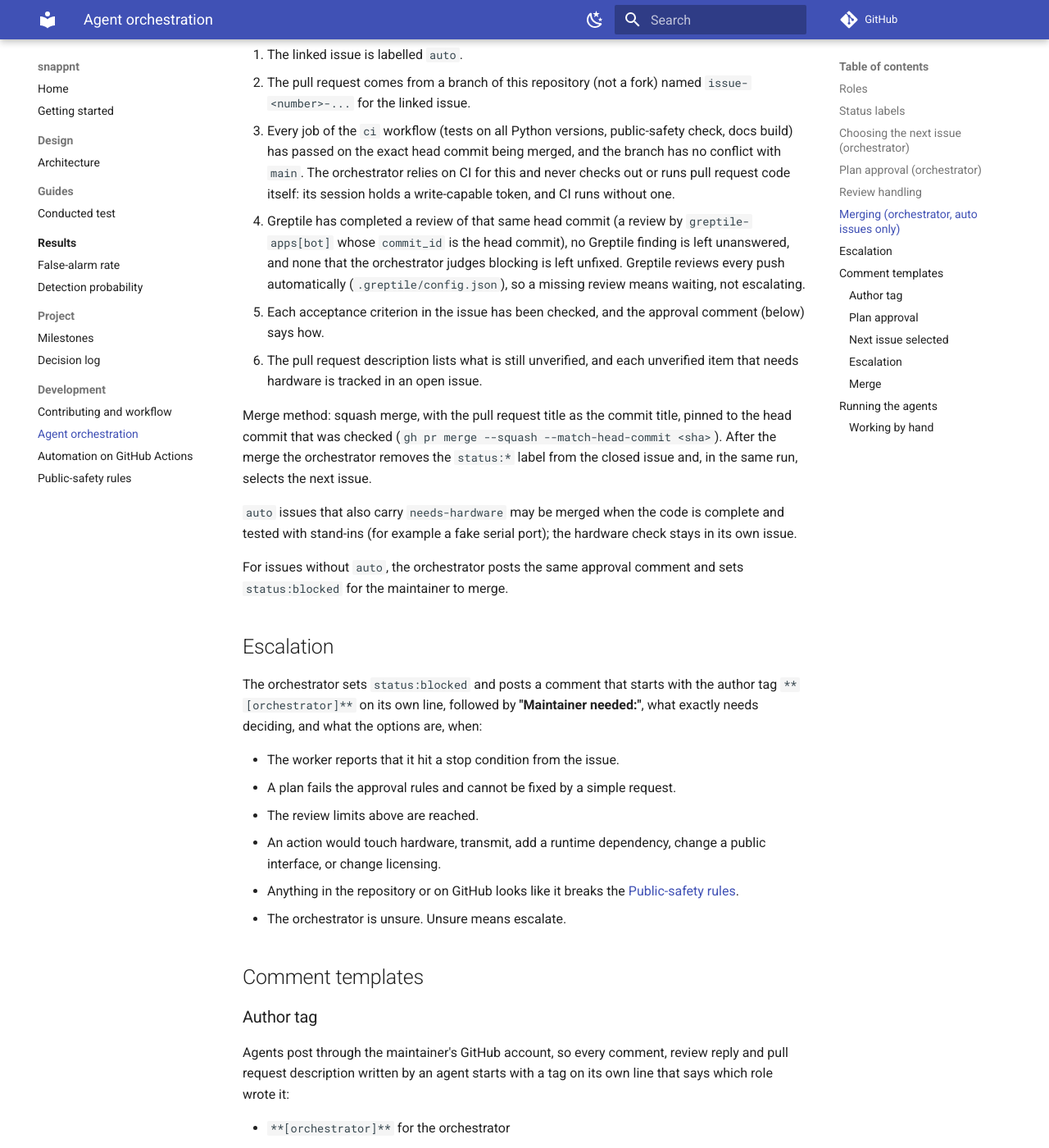
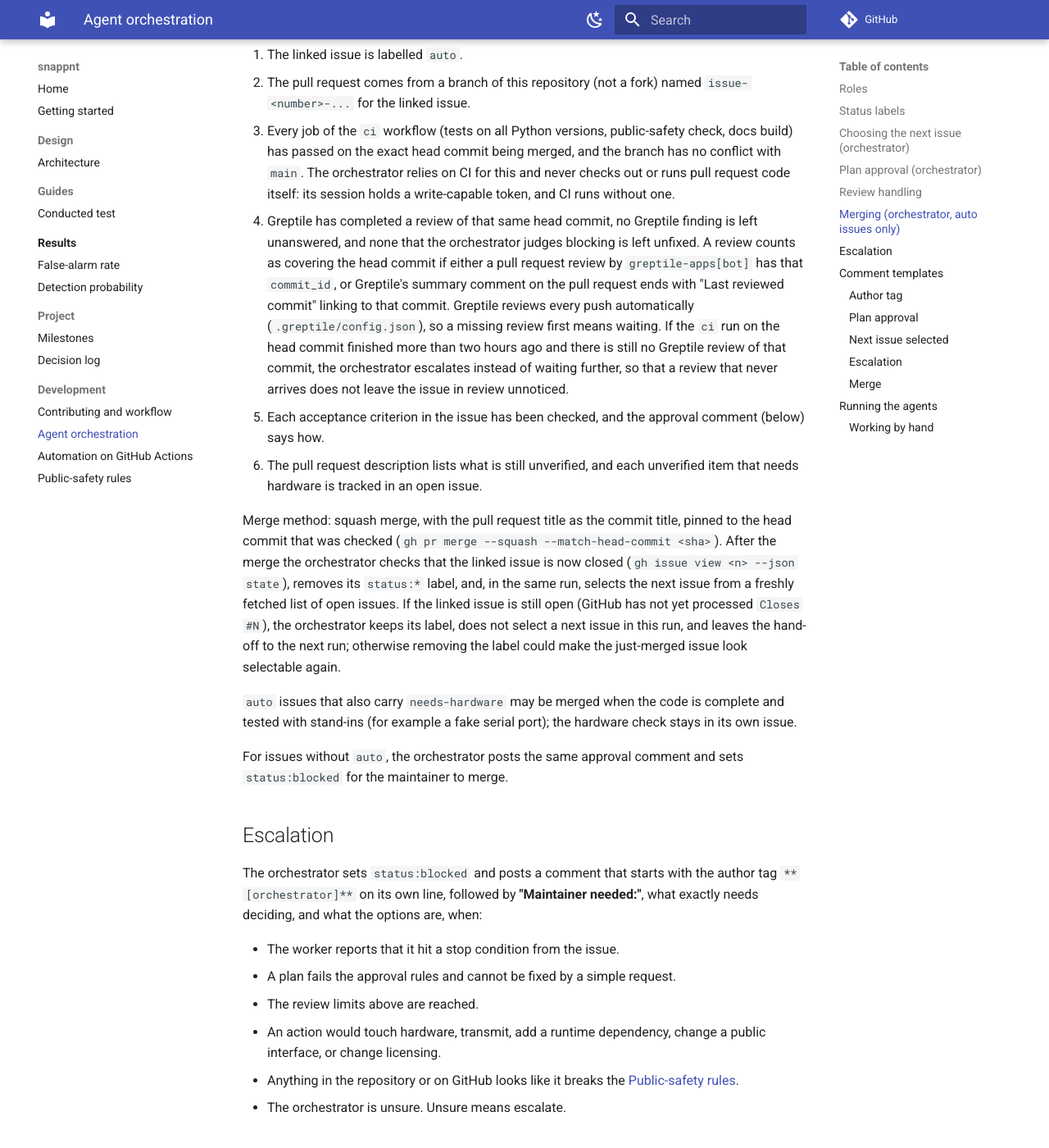
Before and after one commit to h-shiono/snappnt, an MkDocs documentation site: the page built from docs/development/orchestration.md, in a window 1280 px wide and 1400 px high, scrolled down 2431 px. Shown: the whole window at 82% size. Built offline with MkDocs 1.6.1 and Material for MkDocs 9.7.7, drawn with Linux system fonts in a browser that asks for light colours; comment, search, counter and statistics services are not loaded.

Commit message:
Orchestrator: confirm issue closure before the next selection; escalate missing reviews
Addresses the two Greptile findings on #23.

- After a merge the orchestrator checks that the linked issue is closed before removing its
  status label and selecting the next issue from a freshly fetched list. If GitHub has not
  closed it yet, the hand-off waits for the next run, so a just-merged issue cannot be
  selected again.
- A Greptile review of the head commit may be a pull request review (commit_id) or the
  summary comment's "Last reviewed commit" link. If none exists two hours after CI finished
  on the head commit, the orchestrator escalates instead of waiting indefinitely.

Co-Authored-By: Claude Opus 5.5 <noreply@anthropic.com>
Claude-Session: https://claude.ai/code/session_01BvYrNtSc9UvmdpvYwQ4u8Y
Signed-off-by: Claude <noreply@anthropic.com>

```diff
--- a/docs/development/orchestration.md
+++ b/docs/development/orchestration.md
@@ -86,10 +86,15 @@ The orchestrator merges a pull request when **all** of these hold:
    build) has passed on the exact head commit being merged, and the branch has no conflict
    with `main`. The orchestrator relies on CI for this and never checks out or runs pull request
    code itself: its session holds a write-capable token, and CI runs without one.
-4. Greptile has completed a review of that same head commit (a review by `greptile-apps[bot]`
-   whose `commit_id` is the head commit), no Greptile finding is left unanswered, and none that
-   the orchestrator judges blocking is left unfixed. Greptile reviews every push automatically
-   (`.greptile/config.json`), so a missing review means waiting, not escalating.
+4. Greptile has completed a review of that same head commit, no Greptile finding is left
+   unanswered, and none that the orchestrator judges blocking is left unfixed. A review counts
+   as covering the head commit if either a pull request review by `greptile-apps[bot]` has that
+   `commit_id`, or Greptile's summary comment on the pull request ends with "Last reviewed
+   commit" linking to that commit. Greptile reviews every push automatically
+   (`.greptile/config.json`), so a missing review first means waiting. If the `ci` run on the
+   head commit finished more than two hours ago and there is still no Greptile review of that
+   commit, the orchestrator escalates instead of waiting further, so that a review that never
+   arrives does not leave the issue in review unnoticed.
 5. Each acceptance criterion in the issue has been checked, and the approval comment (below)
    says how.
 6. The pull request description lists what is still unverified, and each unverified item that
@@ -97,8 +102,12 @@ The orchestrator merges a pull request when **all** of these hold:
 
 Merge method: squash merge, with the pull request title as the commit title, pinned to the
 head commit that was checked (`gh pr merge --squash --match-head-commit <sha>`). After the
-merge the orchestrator removes the `status:*` label from the closed issue and, in the same
-run, selects the next issue.
+merge the orchestrator checks that the linked issue is now closed
+(`gh issue view <n> --json state`), removes its `status:*` label, and, in the same run, selects
+the next issue from a freshly fetched list of open issues. If the linked issue is still open
+(GitHub has not yet processed `Closes #N`), the orchestrator keeps its label, does not select a
+next issue in this run, and leaves the hand-off to the next run; otherwise removing the label
+could make the just-merged issue look selectable again.
 
 `auto` issues that also carry `needs-hardware` may be merged when the code is complete and
 tested with stand-ins (for example a fake serial port); the hardware check stays in its own
```
Also changed, not shown: docs/development/automation.md (+9 -4 lines), .github/agents/orchestrator.md.
